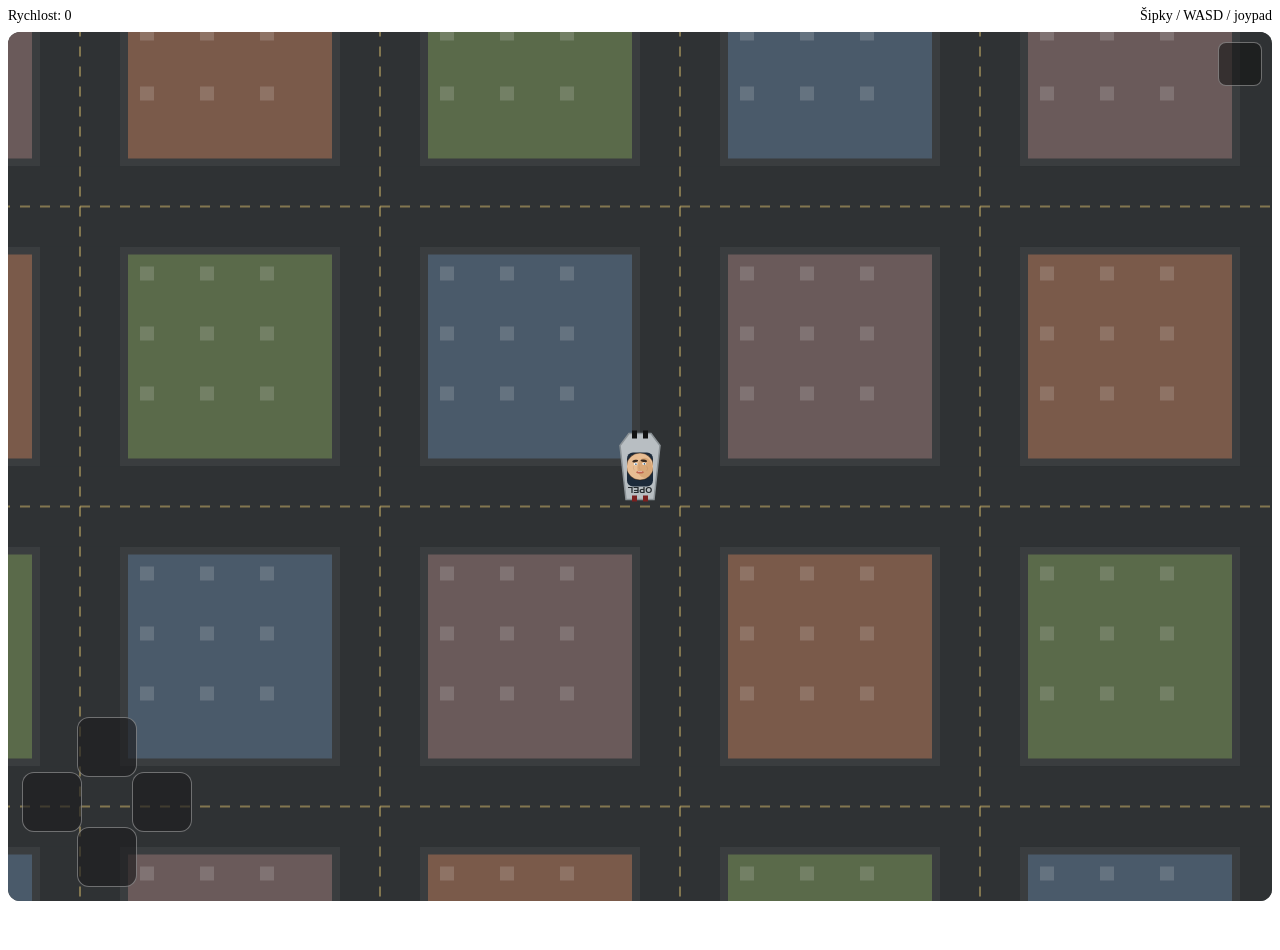
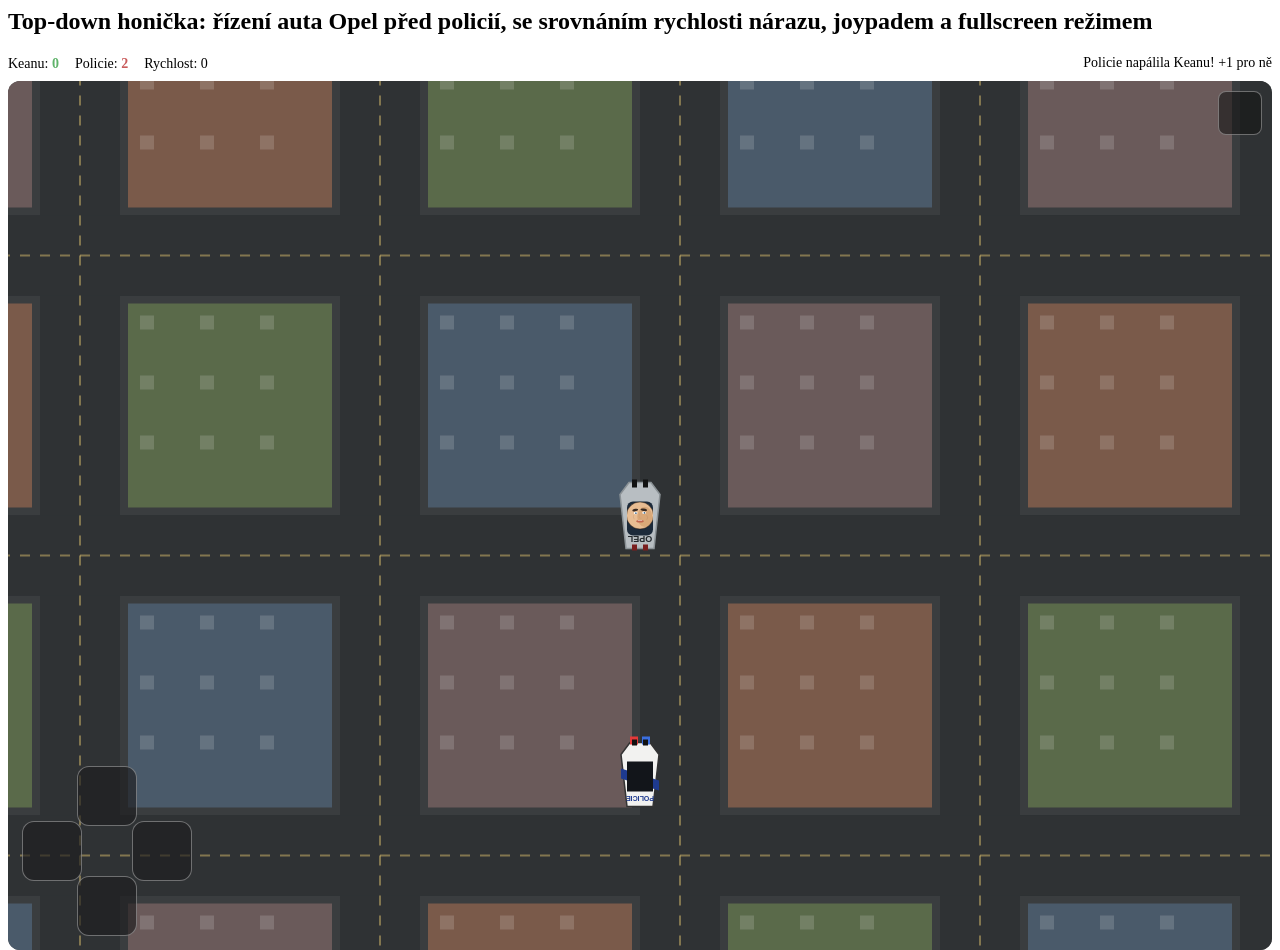
Before and after one commit to zvuq/Keanu-Opel-Driver, a plain HTML site: page index.html in a window 1280 px wide. Before the commit the page ends 909 px from the top, so only its background shows below. Drawn offline with Linux system fonts and the light colour scheme.

Commit message:
index.html

```diff
--- a/index.html
+++ b/index.html
@@ -1,6 +1,9 @@
-<div style="display:flex; align-items:center; gap:16px; margin-bottom:8px; font-size:14px; color:var(--text-secondary);">
+<h2 class="sr-only">Top-down honička: řízení auta Opel před policií, se srovnáním rychlosti nárazu, joypadem a fullscreen režimem</h2>
+<div style="display:flex; align-items:center; gap:16px; margin-bottom:8px; font-size:14px; color:var(--text-secondary); flex-wrap:wrap;">
+  <div>Keanu: <span id="playerScoreOut" style="font-weight:600; color:#5fb36a;">0</span></div>
+  <div>Policie: <span id="policeScoreOut" style="font-weight:600; color:#c95b5b;">0</span></div>
   <div>Rychlost: <span id="speedOut" style="font-weight:500; color:var(--text-primary);">0</span></div>
-  <div style="margin-left:auto;">Šipky / WASD / joypad</div>
+  <div id="msgOut" style="margin-left:auto; font-weight:500; color:var(--text-primary); min-height:18px;"></div>
 </div>
 <div id="wrapper" style="position:relative; width:100%; height:0; padding-bottom:68.75%; border-radius:12px; overflow:hidden; border:0.5px solid var(--border); background:#3a3d3f;">
   <canvas id="game" style="position:absolute; inset:0; width:100%; height:100%; display:block; touch-action:none;"></canvas>
@@ -61,8 +64,31 @@ function isOnRoad(x,y){
   const my = ((y % b) + b) % b;
   return mx < r || my < r;
 }
+function normAngle(a){ return Math.atan2(Math.sin(a), Math.cos(a)); }
 
 const car = {x: 1200, y: 1200, angle: -Math.PI/2, speed: 0, w: 40, h: 66};
+const police = {x: 1200, y: 1200, angle: -Math.PI/2, speed: 2, w: 38, h: 64};
+let playerScore = 0, policeScore = 0, lastCollision = -Infinity, message = '', msgUntil = 0;
+
+function placePoliceBehindPlayer(dist){
+  const b = world.block, r = world.road;
+  const mx = ((car.x % b) + b) % b;
+  const my = ((car.y % b) + b) % b;
+  if(mx < r){
+    const dir = Math.sin(car.angle) >= 0 ? 1 : -1;
+    police.x = car.x;
+    police.y = car.y - dir * dist;
+  } else {
+    const dir = Math.cos(car.angle) >= 0 ? 1 : -1;
+    police.x = car.x - dir * dist;
+    police.y = car.y;
+  }
+  police.angle = Math.atan2(car.y - police.y, car.x - police.x);
+  police.speed = 2;
+}
+placePoliceBehindPlayer(380);
+let stuckCheckTime = performance.now(), stuckX = police.x, stuckY = police.y;
+
 const keys = {};
 window.addEventListener('keydown', e => { keys[e.key]=true; if(['ArrowUp','ArrowDown','ArrowLeft','ArrowRight'].includes(e.key)) e.preventDefault(); });
 window.addEventListener('keyup', e => { keys[e.key]=false; });
@@ -83,7 +109,7 @@ bindTouch('btnDown','ArrowDown');
 bindTouch('btnLeft','ArrowLeft');
 bindTouch('btnRight','ArrowRight');
 
-function update(){
+function updatePlayer(){
   const accel = 0.28, maxSpeed = 5.2, friction = 0.05, turnSpeed = 0.04;
   const up = keys['ArrowUp']||keys['w']||keys['W'];
   const down = keys['ArrowDown']||keys['s']||keys['S'];
@@ -107,6 +133,66 @@ function update(){
   if(isOnRoad(car.x, ny)) car.y = ny;
 
   document.getElementById('speedOut').textContent = Math.round(Math.abs(car.speed)*20);
+}
+
+function updatePolice(){
+  const desired = Math.atan2(car.y-police.y, car.x-police.x);
+  const da = normAngle(desired - police.angle);
+  police.angle += Math.max(-0.035, Math.min(0.035, da));
+  police.speed = Math.min(4.6, police.speed + 0.2);
+  const nx = police.x + Math.cos(police.angle) * police.speed;
+  const ny = police.y + Math.sin(police.angle) * police.speed;
+  let moved = false;
+  if(isOnRoad(nx, police.y)){ police.x = nx; moved = true; } else { police.speed *= 0.4; }
+  if(isOnRoad(police.x, ny)){ police.y = ny; moved = true; } else { police.speed *= 0.4; }
+  if(!moved) police.speed *= 0.5;
+}
+
+function checkStuck(){
+  const now = performance.now();
+  if(now - stuckCheckTime > 1500){
+    const moved = Math.hypot(police.x-stuckX, police.y-stuckY);
+    if(moved < 25) placePoliceBehindPlayer(340);
+    stuckCheckTime = now; stuckX = police.x; stuckY = police.y;
+  }
+}
+
+function setMessage(text){
+  message = text;
+  msgUntil = performance.now() + 1600;
+  document.getElementById('msgOut').textContent = text;
+}
+
+function checkCollision(){
+  const dx = car.x - police.x, dy = car.y - police.y;
+  const dist = Math.hypot(dx, dy);
+  const thresh = (car.w + police.w) / 2 * 0.85;
+  const now = performance.now();
+  if(dist < thresh && now - lastCollision > 1400){
+    lastCollision = now;
+    const ux = dx / dist, uy = dy / dist;
+    const playerVX = Math.cos(car.angle) * car.speed, playerVY = Math.sin(car.angle) * car.speed;
+    const policeVX = Math.cos(police.angle) * police.speed, policeVY = Math.sin(police.angle) * police.speed;
+    const playerToward = -(playerVX * ux + playerVY * uy);
+    const policeToward = policeVX * ux + policeVY * uy;
+    const margin = 0.4;
+    if(playerToward > policeToward + margin && playerToward > 1){
+      playerScore++;
+      document.getElementById('playerScoreOut').textContent = playerScore;
+      setMessage('Keanu napálil policii! +1');
+    } else if(policeToward > playerToward + margin && policeToward > 1){
+      policeScore++;
+      document.getElementById('policeScoreOut').textContent = policeScore;
+      setMessage('Policie napálila Keanu! +1 pro ně');
+    } else {
+      setMessage('Náraz bez jasného vítěze');
+    }
+    placePoliceBehindPlayer(340);
+  }
+  if(performance.now() > msgUntil && message !== ''){
+    message = '';
+    document.getElementById('msgOut').textContent = '';
+  }
 }
 
 function drawCity(camX, camY){
@@ -186,19 +272,23 @@ function drawFace(r){
   ctx.beginPath(); ctx.arc(0,0,r,0,Math.PI*2); ctx.stroke();
 }
 
+function carBodyPath(w,h){
+  ctx.beginPath();
+  ctx.moveTo(-w/2+6, h/2);
+  ctx.lineTo(w/2-6, h/2);
+  ctx.lineTo(w/2, -h/2+12);
+  ctx.lineTo(w/2-9, -h/2);
+  ctx.lineTo(-w/2+9, -h/2);
+  ctx.lineTo(-w/2, -h/2+12);
+  ctx.closePath();
+}
+
 function drawCar(){
   ctx.save();
   ctx.translate(W/2, H/2);
   ctx.rotate(car.angle + Math.PI/2);
   ctx.fillStyle = '#b8bec2';
-  ctx.beginPath();
-  ctx.moveTo(-car.w/2+6, car.h/2);
-  ctx.lineTo(car.w/2-6, car.h/2);
-  ctx.lineTo(car.w/2, -car.h/2+12);
-  ctx.lineTo(car.w/2-9, -car.h/2);
-  ctx.lineTo(-car.w/2+9, -car.h/2);
-  ctx.lineTo(-car.w/2, -car.h/2+12);
-  ctx.closePath();
+  carBodyPath(car.w, car.h);
   ctx.fill();
   ctx.strokeStyle = '#8b9296'; ctx.lineWidth = 1.5; ctx.stroke();
   ctx.fillStyle = '#1c2a3a';
@@ -226,10 +316,53 @@ function drawCar(){
   ctx.restore();
 }
 
+function drawPolice(){
+  const sx = police.x - car.x + W/2;
+  const sy = police.y - car.y + H/2;
+  ctx.save();
+  ctx.translate(sx, sy);
+  ctx.rotate(police.angle + Math.PI/2);
+  ctx.fillStyle = '#f2f2f0';
+  carBodyPath(police.w, police.h);
+  ctx.fill();
+  ctx.strokeStyle = '#333'; ctx.lineWidth = 1.5; ctx.stroke();
+  ctx.fillStyle = '#1e3a8f';
+  ctx.beginPath();
+  ctx.moveTo(-police.w/2, -6);
+  ctx.lineTo(police.w/2, 6);
+  ctx.lineTo(police.w/2, 16);
+  ctx.lineTo(-police.w/2, 4);
+  ctx.closePath();
+  ctx.fill();
+  ctx.fillStyle = '#12151a';
+  ctx.fillRect(-police.w/2+6, -13, police.w-12, 30);
+  const blink = Math.floor(Date.now()/300) % 2 === 0;
+  ctx.fillStyle = blink ? '#e53939' : '#3a6fe0';
+  ctx.fillRect(-10, -police.h/2-6, 8, 8);
+  ctx.fillStyle = blink ? '#3a6fe0' : '#e53939';
+  ctx.fillRect(2, -police.h/2-6, 8, 8);
+  ctx.fillStyle = '#111';
+  ctx.fillRect(-8,-police.h/2-3,5,6);
+  ctx.fillRect(3,-police.h/2-3,5,6);
+  ctx.save();
+  ctx.font = 'bold 7px sans-serif';
+  ctx.fillStyle = '#1e3a8f';
+  ctx.textAlign = 'center';
+  ctx.translate(0, police.h/2-11);
+  ctx.rotate(Math.PI);
+  ctx.fillText('POLICIE', 0, 0);
+  ctx.restore();
+  ctx.restore();
+}
+
 function loop(){
-  update();
+  updatePlayer();
+  updatePolice();
+  checkStuck();
+  checkCollision();
   ctx.clearRect(0,0,W,H);
   drawCity(car.x, car.y);
+  drawPolice();
   drawCar();
   requestAnimationFrame(loop);
 }
```
